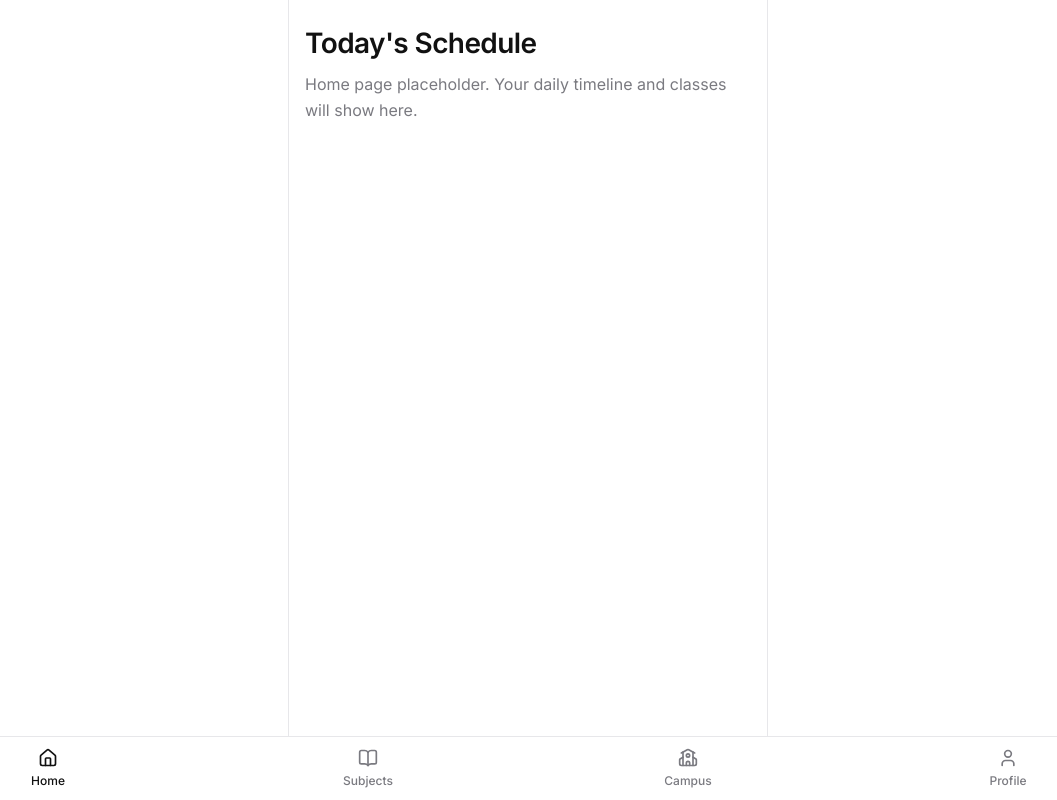
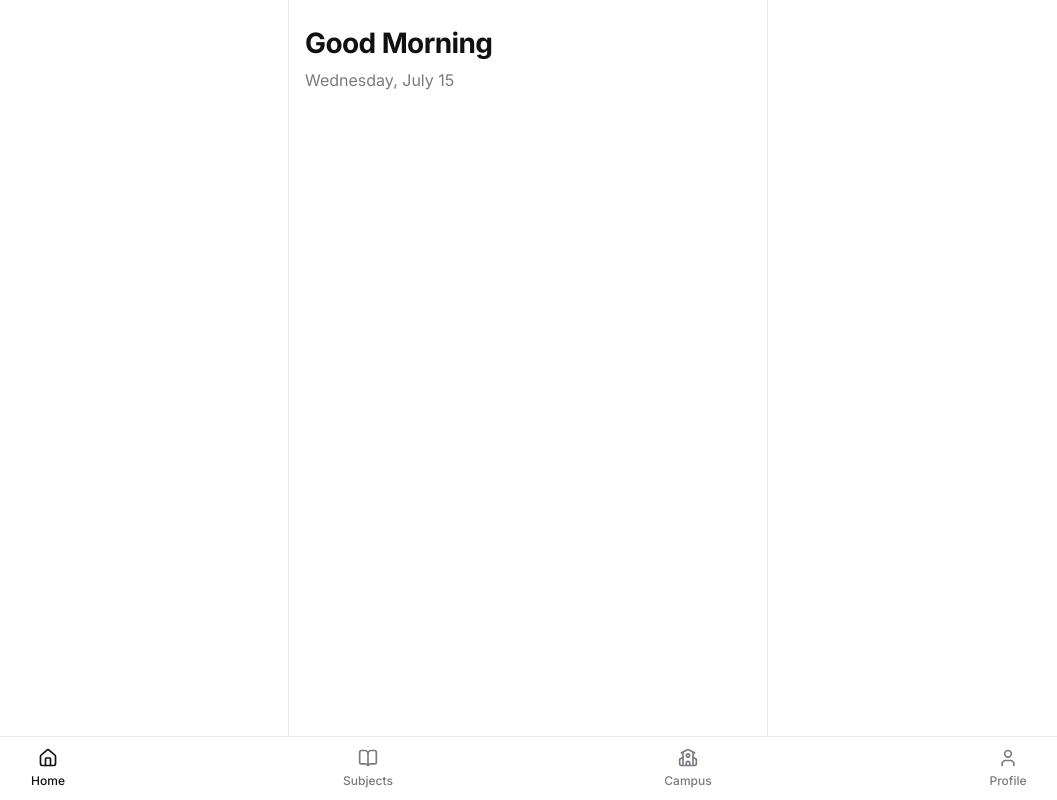
Before and after one commit to liyan-nk/kairo, a React (Vite) app in the folder frontend/: page / in a window 1280 px wide. Shown: the whole page, without its empty margins (112-1169 px from the left). Built offline with nearby package versions, Linux system fonts and the light colour scheme.

Commit message:
feat: implement today page layout

```diff
--- a/frontend/src/features/TodayPage.tsx
+++ b/frontend/src/features/TodayPage.tsx
@@ -2,14 +2,42 @@ import React from 'react'
 import Typography from '../components/Typography'
 
 export const TodayPage: React.FC = () => {
+  // Get contextual greeting based on current time
+  const getGreeting = (): string => {
+    const hour = new Date().getHours()
+    if (hour < 12) return 'Good Morning'
+    if (hour < 18) return 'Good Afternoon'
+    return 'Good Evening'
+  }
+
+  // Get formatted day & date (e.g., "Wednesday, July 15")
+  const getFormattedDate = (): string => {
+    return new Date().toLocaleDateString('en-US', {
+      weekday: 'long',
+      month: 'long',
+      day: 'numeric',
+    })
+  }
+
   return (
-    <div className="space-y-2">
-      <Typography variant="h2" weight="semibold">
-        Today's Schedule
-      </Typography>
-      <Typography variant="body" color="secondary">
-        Home page placeholder. Your daily timeline and classes will show here.
-      </Typography>
+    <div className="space-y-6 select-none">
+      {/* Dynamic Header */}
+      <header className="space-y-1">
+        <Typography variant="h2" weight="bold">
+          {getGreeting()}
+        </Typography>
+        <Typography variant="body" color="secondary">
+          {getFormattedDate()}
+        </Typography>
+      </header>
+
+      {/* Slots for subsequent implementation commits */}
+      <div className="space-y-6">
+        {/* Current Class Section Slot */}
+        {/* Next Class Section Slot */}
+        {/* Today's Timeline Section Slot */}
+        {/* Attendance Summary Section Slot */}
+      </div>
     </div>
   )
 }
```
